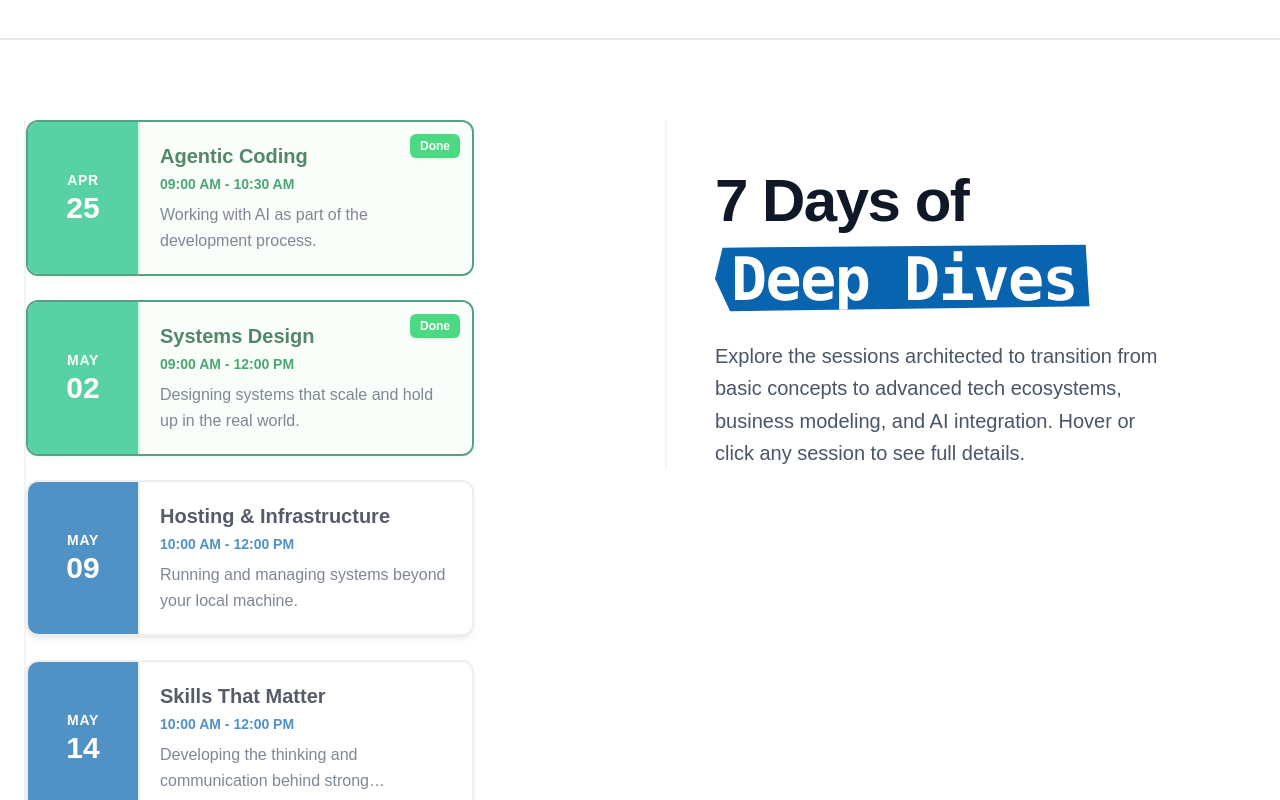
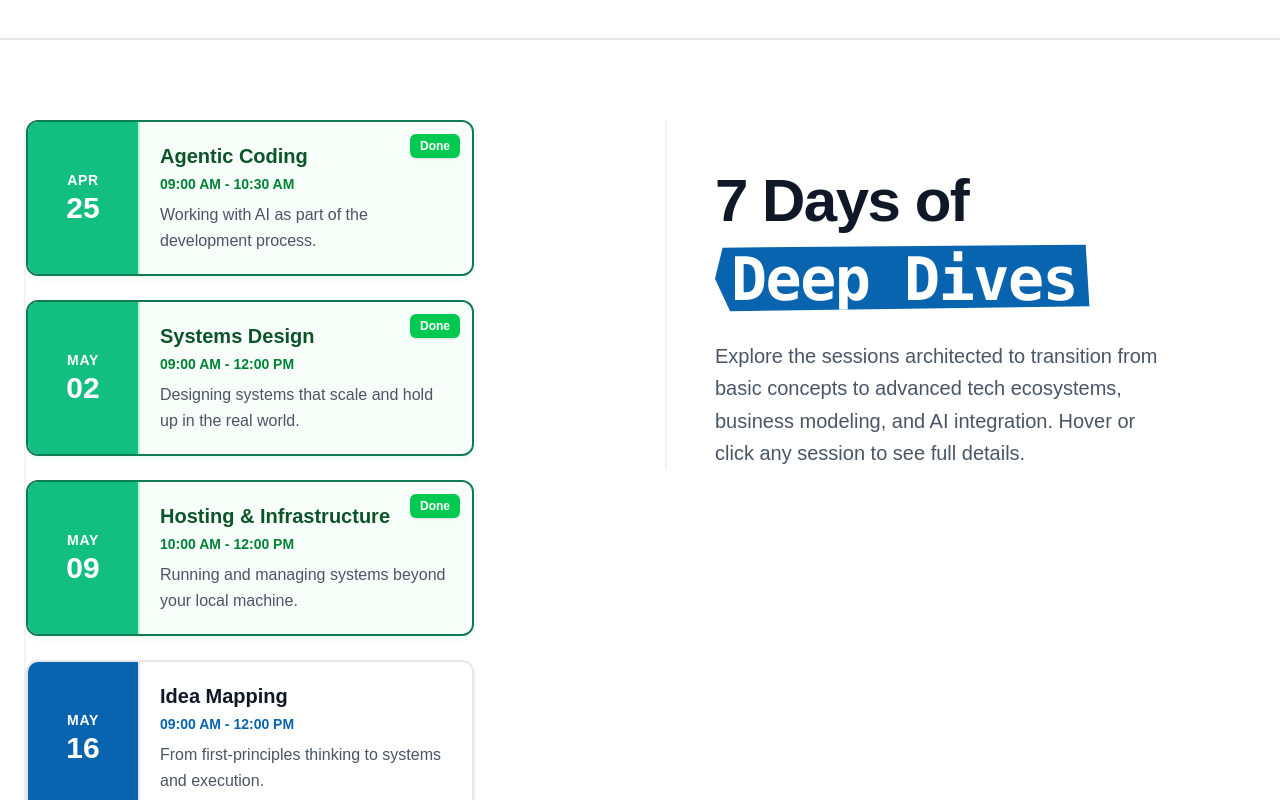
Before and after one commit to udictihub/udicti-dev, a Next.js app: page / in a window 1280 px wide. Shown: the part 460-1260 px from the top of the page. Built offline with nearby package versions, Linux system fonts and the light colour scheme; a web font is replaced by a local one.

Commit message:
Fix the opacity and new date title

```diff
--- a/src/components/SessionsSection.tsx
+++ b/src/components/SessionsSection.tsx
@@ -63,7 +63,7 @@ const SessionsSection = () => {
                 className={`transition-all duration-300 ${
                   activeId === session.id
                     ? 'scale-[1.02] ring-primary border-transparent'
-                    : 'opacity-70 hover:opacity-100'
+                    : 'opacity-100 hover:opacity-100'
                 }`}
               >
                 <CalendarCard
--- a/src/data/sessions.ts
+++ b/src/data/sessions.ts
@@ -85,6 +85,7 @@ Begin thinking in terms of systems, not just individual applications.
     desc: 'Running and managing systems beyond your local machine.',
     image:
       'https://images.unsplash.com/photo-1498050108023-c5249f4df085?w=800&q=80',
+    completed: 'done',
     markdown: dedent`
 # Hosting & Infrastructure
 
@@ -116,44 +117,47 @@ Gain a practical understanding of how systems run in real environments.
   {
     id: 5,
     month: 'May',
-    day: '14',
-    title: 'Skills That Matter',
-    time: '10:00 AM - 12:00 PM',
-    desc: 'Developing the thinking and communication behind strong engineering.',
+    day: '16',
+    title: 'Idea Mapping',
+    time: '09:00 AM - 12:00 PM',
+    desc: 'From first-principles thinking to systems and execution.',
     image:
-      'https://images.unsplash.com/photo-1521737604893-d14cc237f11d?w=800&q=80',
-    markdown: dedent`
-# Skills That Matter
+      'https://images.unsplash.com/photo-1516321318423-f06f85e504b3?w=800&q=80',
+    markdown: `
+  # Idea Mapping
 
-Technical ability alone is not enough. Strong engineers know how to think clearly, communicate, and work with others.
+  Ideas rarely appear fully formed. Most great systems begin from simple observations, frustrations, repeated workflows, or unanswered questions.
 
----
+  This session focuses on how builders and problem solvers think — from identifying problems to mapping ideas into practical systems and execution.
 
-## What we will focus on
+  ---
 
-- Clear communication of ideas
-- Problem-solving approaches
-- Working effectively in teams
-- Continuous learning and growth
+  ## What We Will Explore
+  - **First-Principles Thinking:** Breaking problems down to their fundamentals.
+  - **Problem Mapping:** Understanding constraints, workflows, and opportunities.
+  - **Systems Thinking:** Seeing how components connect and influence each other.
+  - **Execution:** Turning ideas into practical and scalable solutions.
+  - **Team Discussions:** Collaboratively analyzing and approaching real-world problems.
 
----
+  ---
 
-## Key idea
+  ## Why This Matters
 
-How you think and communicate shapes the impact of what you build.
+  Good builders do not just write code or use tools. They learn how to observe systems, question assumptions, and think structurally about solving problems.
 
----
+  This session is designed to expose students to practical thinking approaches used in engineering, product development, startups, and modern technology ecosystems.
 
-## Outcome
+  ---
 
-Build habits that support long-term growth in engineering.
-`,
+  ## The Goal
+
+  Move beyond simply consuming technology and start learning how to think, design, and build intentionally.
+    `,
   },
-
   {
     id: 6,
     month: 'May',
-    day: '15',
+    day: '20',
     title: 'Enterprise Systems',
     time: '10:00 AM - 12:00 PM',
     desc: 'Understanding how large organizations build and manage technology.',
```
